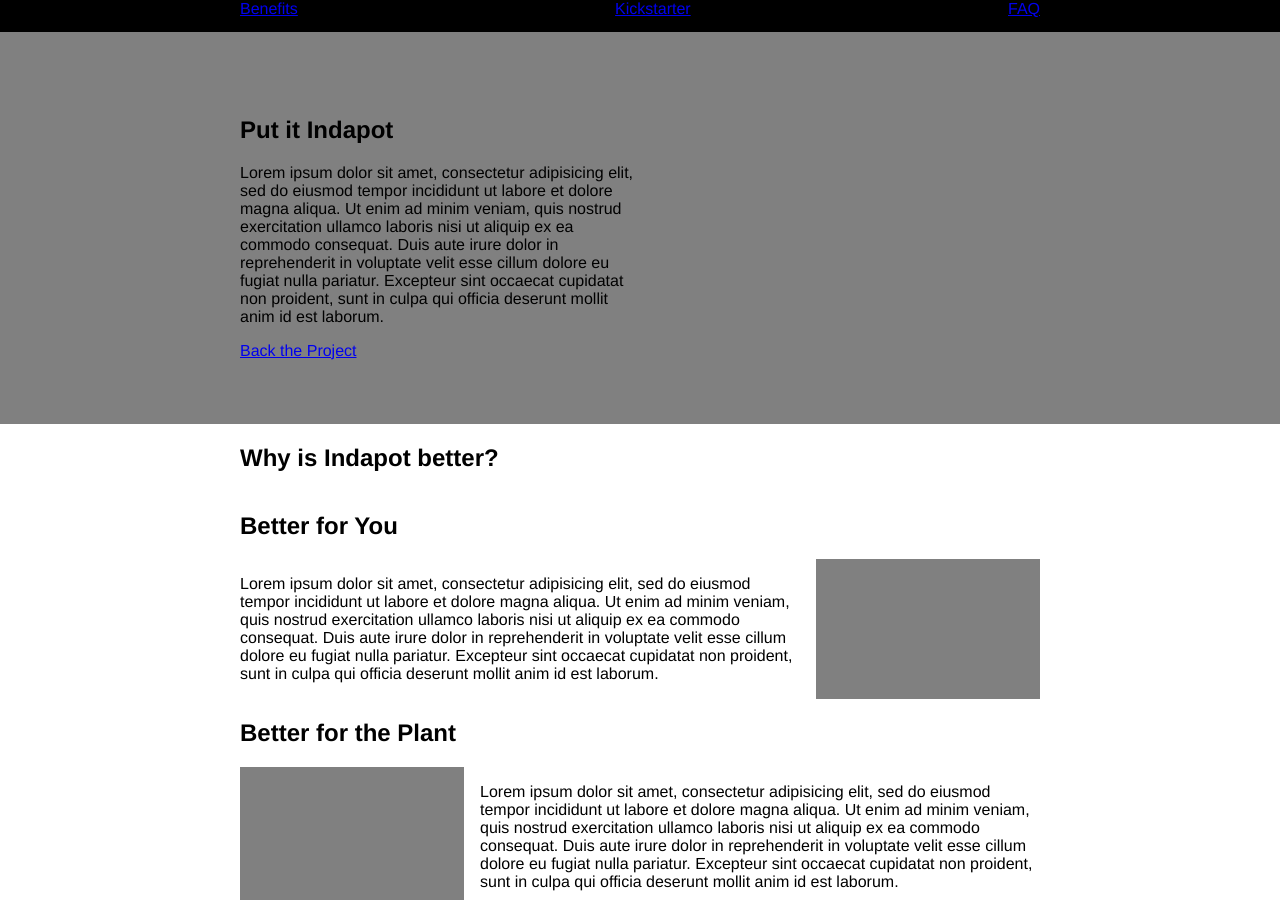
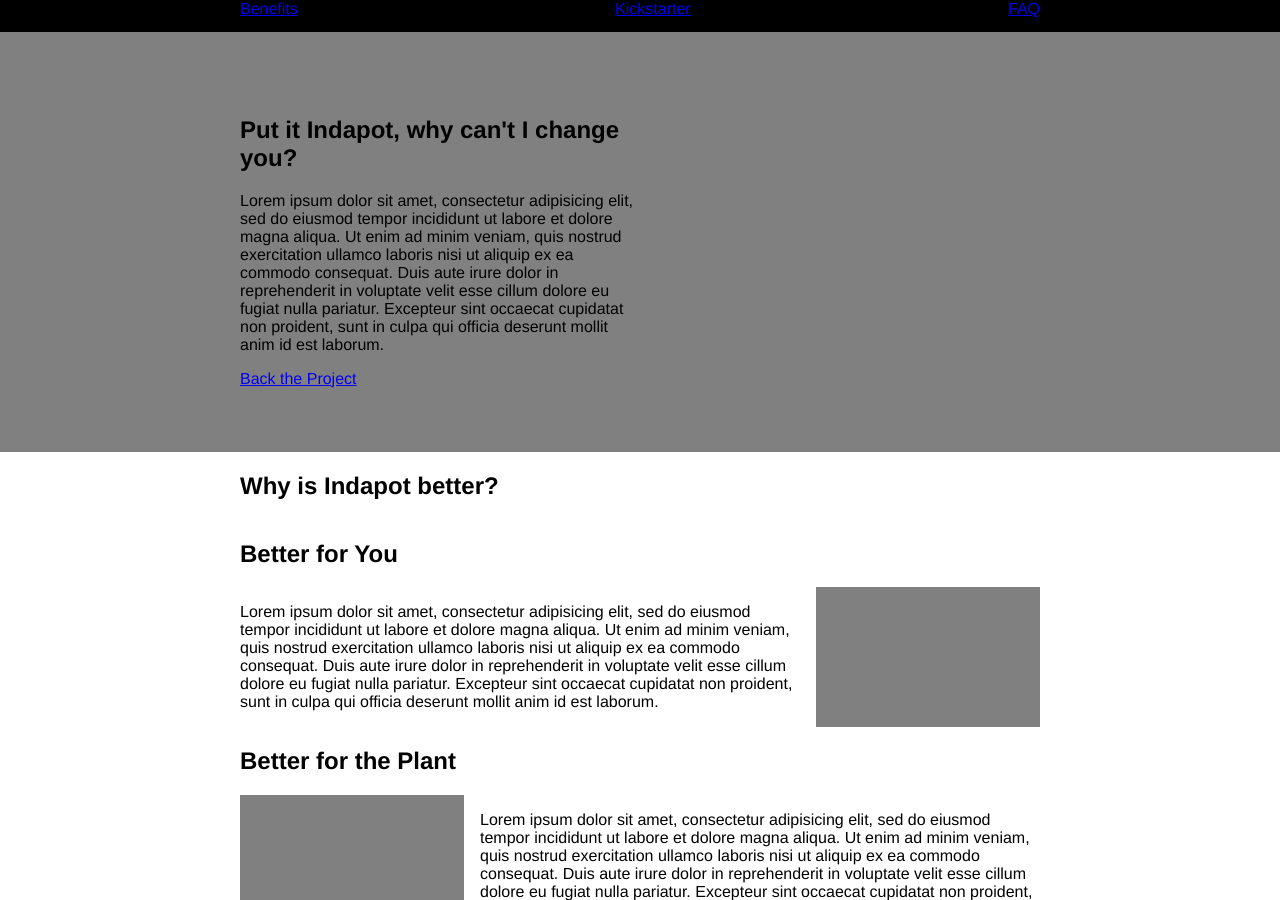
Before and after one commit to kbatson/indapot, a Jekyll site: the page built from indapot/index.md, in a window 1280 px wide and 900 px high. Built offline with Jekyll 4.4.1, drawn with Linux system fonts in a browser that asks for light colours.

Commit message:
Another change

```diff
--- a/indapot/_layouts/home.html
+++ b/indapot/_layouts/home.html
@@ -1,6 +1,6 @@
 {% include _header.html %}
     <section class="hero">
-        <h1 class="hero__title">Put it Indapot</h1>
+        <h1 class="hero__title">Put it Indapot, why can't I change you?</h1>
         <div class="hero__content">
             <p>Lorem ipsum dolor sit amet, consectetur adipisicing elit, sed do eiusmod
             tempor incididunt ut labore et dolore magna aliqua. Ut enim ad minim veniam,
```
